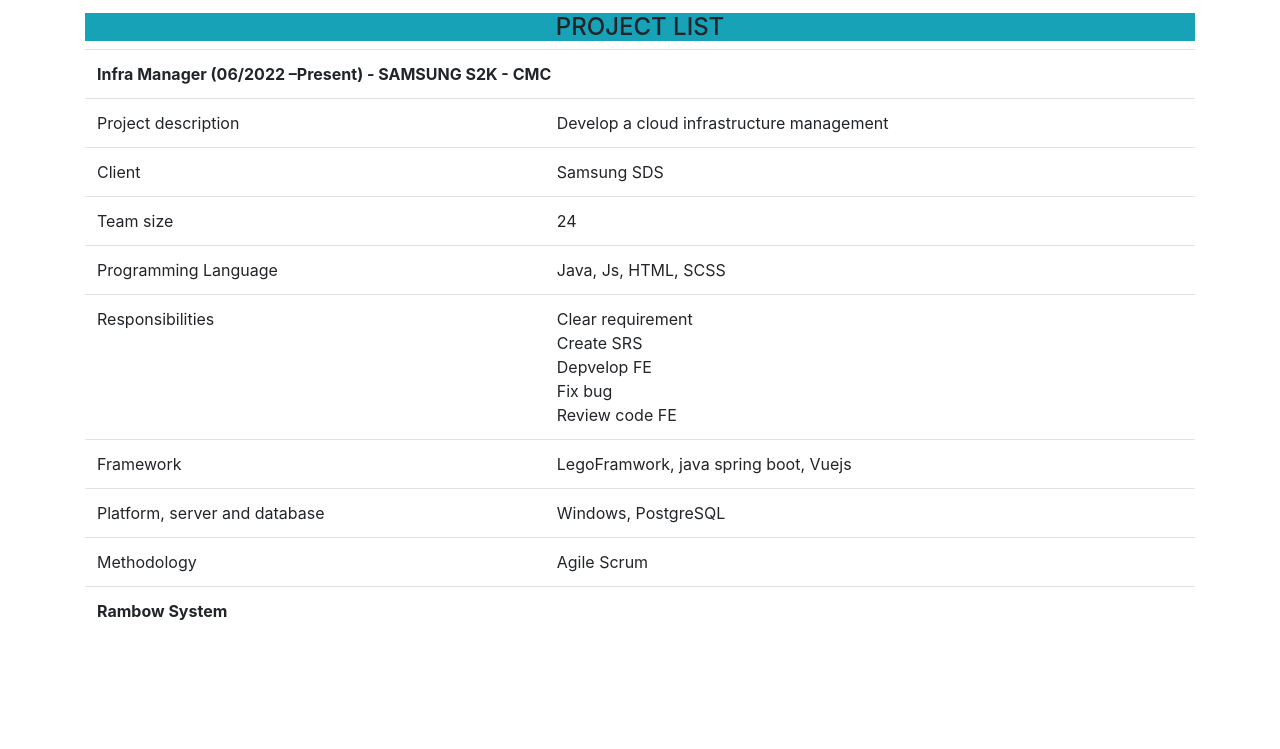
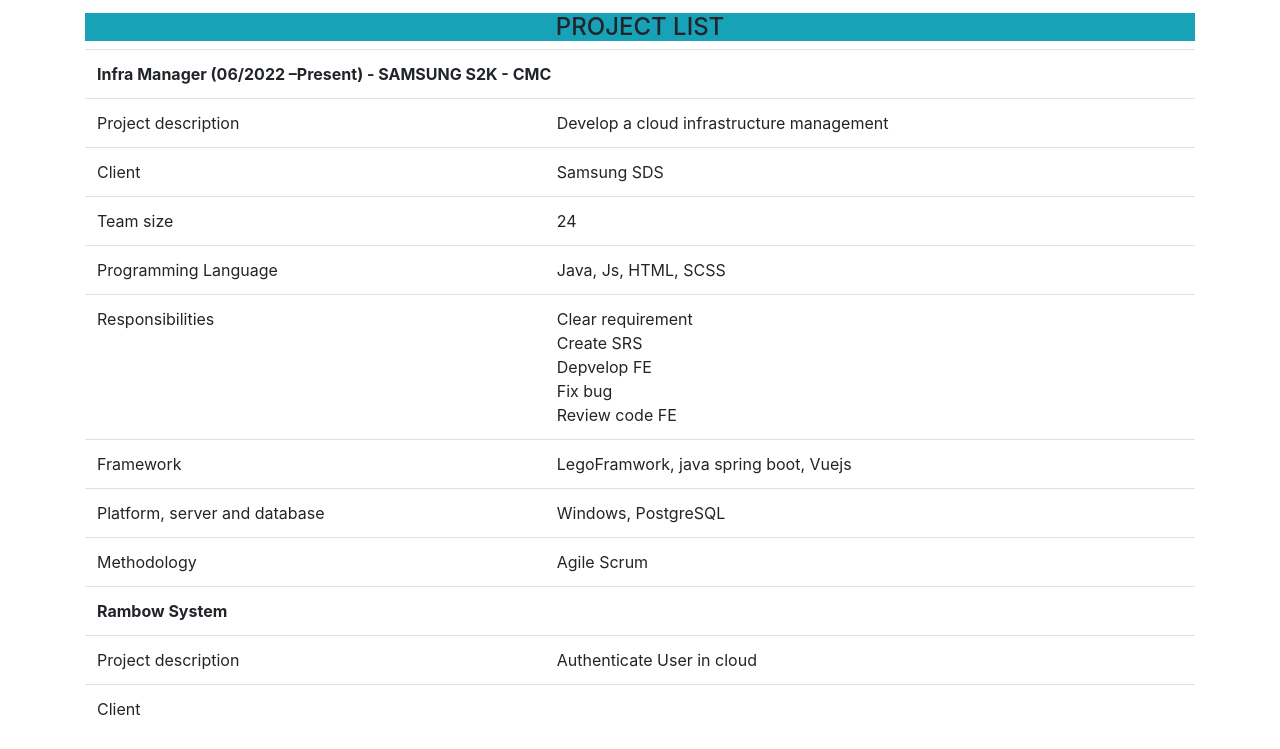
Before and after one commit to nguyenvancongdev/cv-html, a plain HTML site: page index.html in a window 1280 px wide. Shown: the part 1540-2289 px from the top of the page. Before the commit the page ends 2191 px from the top, so only its background shows below. Drawn offline with nearby package versions, Linux system fonts and the light colour scheme.

Commit message:
Update index.html

```diff
--- a/index.html
+++ b/index.html
@@ -189,4 +189,11 @@
           <tr>
             <td colspan="3"><strong>Rambow System</td>
           </tr>
-         <tr></tr>
+         <tr>
+          <td>Project description</td>
+          <td>Authenticate User in cloud</td>
+         </tr>
+          <tr>
+            <td>Client</td>
+            <td></td>
+          </tr>
```
